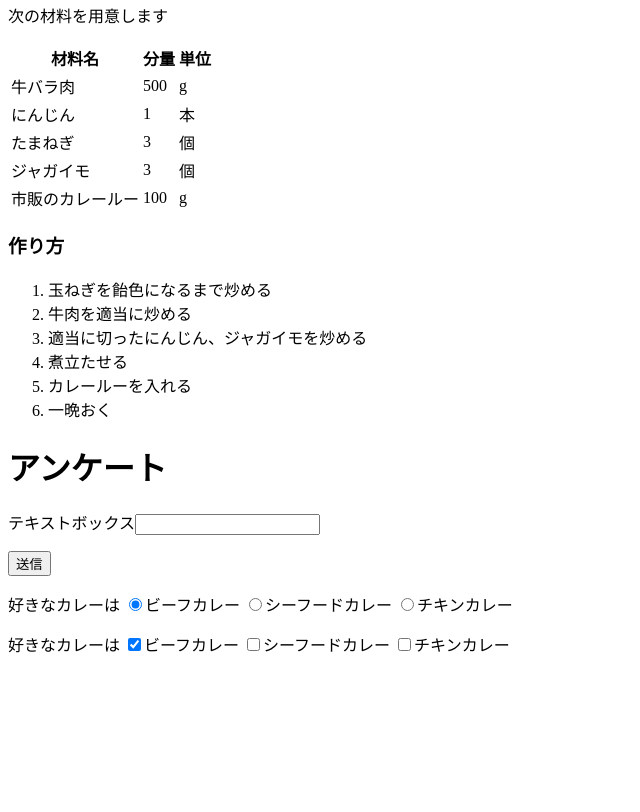
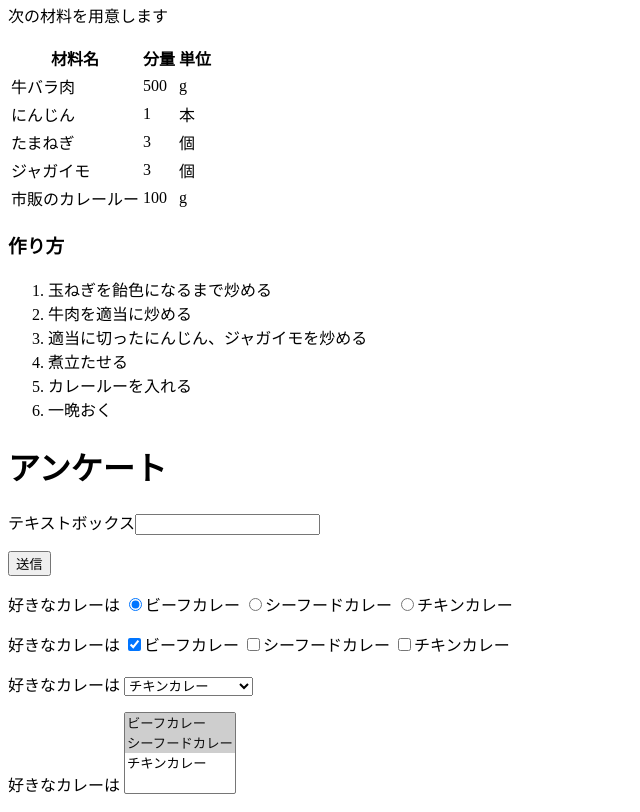
Before and after one commit to ldstassy/2016web1-5, a plain HTML site: page index.html in a window 1280 px wide. Shown: the part 326-1138 px from the top of the page, without its empty margins (0-640 px from the left). Before the commit the page ends 998 px from the top, so only its background shows below. Drawn offline with Linux system fonts and the light colour scheme.

Commit message:
Update index.html

```diff
--- a/index.html
+++ b/index.html
@@ -47,6 +47,18 @@
      <input type="checkbox" name="input11" value="seafood" id="1"><label for="1">シーフードカレー</label>
      <input type="checkbox" name="input11" value="chicken" id="2"><label for="2">チキンカレー</label>
   </p>
+  <p>好きなカレーは
+  <select name="input13">
+      <option value="beef">ビーフカレー
+      <option value="seafood">シーフードカレー
+      <option value="chicken" selected>チキンカレー
+  </select></p>
+  <p>好きなカレーは
+      <select name="input14" multiple>
+      <option value="beef" selected>ビーフカレー
+      <option value="seafood" selected>シーフードカレー
+      <option value="chicken">チキンカレー
+  </select></p>
  </form>
  </body>
 </html>
```
